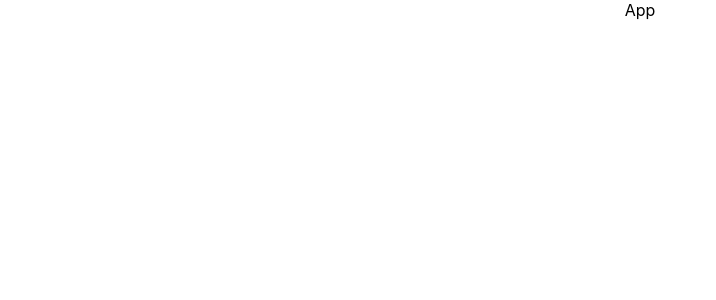
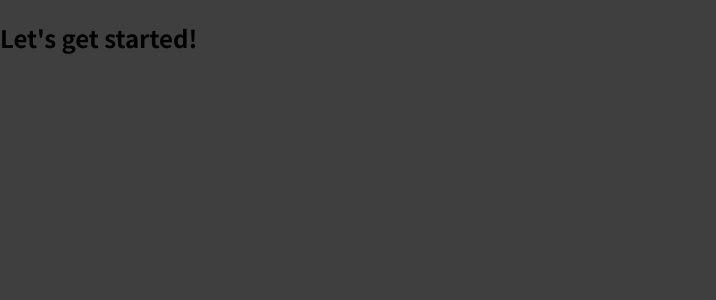
Before and after one commit to mosi3883/react-order-food-practice, a React (Create React App) app: page / in a window 1280 px wide. Shown: the top 300 px of the page, without its empty margins (0-716 px from the left). Built offline with nearby package versions, Linux system fonts and the light colour scheme.

Commit message:
starting up setup 11-2

```diff
--- a/src/App.css
+++ /dev/null
@@ -1,38 +0,0 @@
-.App {
-  text-align: center;
-}
-
-.App-logo {
-  height: 40vmin;
-  pointer-events: none;
-}
-
-@media (prefers-reduced-motion: no-preference) {
-  .App-logo {
-    animation: App-logo-spin infinite 20s linear;
-  }
-}
-
-.App-header {
-  background-color: #282c34;
-  min-height: 100vh;
-  display: flex;
-  flex-direction: column;
-  align-items: center;
-  justify-content: center;
-  font-size: calc(10px + 2vmin);
-  color: white;
-}
-
-.App-link {
-  color: #61dafb;
-}
-
-@keyframes App-logo-spin {
-  from {
-    transform: rotate(0deg);
-  }
-  to {
-    transform: rotate(360deg);
-  }
-}
--- a/src/App.js
+++ b/src/App.js
@@ -1,7 +1,9 @@
-import './App.css';
-
 function App() {
-  return <div className='App'>App</div>;
+  return (
+    <div>
+      <h2>Let's get started!</h2>
+    </div>
+  );
 }
 
 export default App;
--- a/src/index.css
+++ b/src/index.css
@@ -1,13 +1,14 @@
+@import url('https://fonts.googleapis.com/css2?family=Noto+Sans+JP:wght@400;700&display=swap');
+
+* {
+  box-sizing: border-box;
+}
+
+html {
+  font-family: 'Noto Sans JP', sans-serif;
+}
+
 body {
   margin: 0;
-  font-family: -apple-system, BlinkMacSystemFont, 'Segoe UI', 'Roboto', 'Oxygen',
-    'Ubuntu', 'Cantarell', 'Fira Sans', 'Droid Sans', 'Helvetica Neue',
-    sans-serif;
-  -webkit-font-smoothing: antialiased;
-  -moz-osx-font-smoothing: grayscale;
+  background-color: #3f3f3f;
 }
-
-code {
-  font-family: source-code-pro, Menlo, Monaco, Consolas, 'Courier New',
-    monospace;
-}
```
